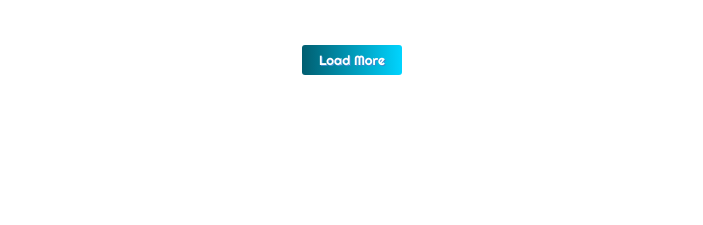
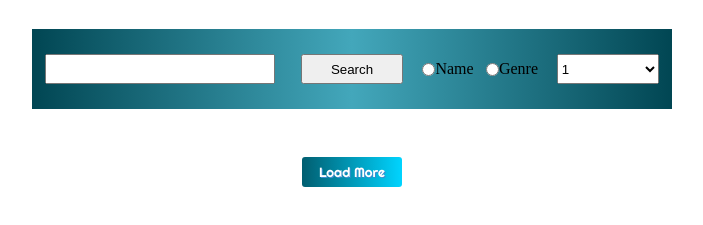
Before and after one commit to veljkoza/homework-3, a plain HTML site: page code-2/index.html in a window 1280 px wide. Shown: the part 203-428 px from the top of the page, without its empty margins (288-991 px from the left). Drawn offline with Linux system fonts and the light colour scheme; no server answers.

Commit message:
added search html and style structure, need to make it prettier

```diff
--- a/code-2/index.html
+++ b/code-2/index.html
@@ -26,7 +26,35 @@
     <div class="header"><h2>Gamezzz List</h2></div>
 
     <div class="main">
-      <div class="list-games"></div>
+      <div class="list-games">
+        <div id="inputText">
+          <input type="text" name="Search for games..." id="" />
+        </div>
+        <div>
+          <button id="searchBtn">Search</button>
+        </div>
+        <div class="radio-buttons">
+          <div>
+            <input type="radio" name="name" id="" /><label for="name"
+              >Name</label
+            >
+          </div>
+          <div>
+            <input type="radio" name="genre" id="" /><label for="genre"
+              >Genre</label
+            >
+          </div>
+        </div>
+        <div>
+          <select name="rating" id="rating">
+            <option value="1">1</option>
+            <option value="2">2</option>
+            <option value="3">3</option>
+            <option value="4">4</option>
+            <option value="5">5</option>
+          </select>
+        </div>
+      </div>
       <div class="grid-container"></div>
       <div class="button-container">
         <button id="load-more">Load More</button>
--- a/code-2/style.css
+++ b/code-2/style.css
@@ -52,6 +52,43 @@
   width: 50%;
   margin: 0 auto;
   padding-bottom: 2rem;
+}
+
+.list-games {
+  width: 100%;
+  height: 80px;
+  background-color: rgb(57, 106, 146);
+  background: linear-gradient(
+    90deg,
+    rgb(1, 70, 83) 0%,
+    rgb(67, 167, 187) 50%,
+    rgb(1, 70, 83) 100%
+  );
+
+  margin-bottom: 2rem;
+  display: grid;
+  grid-template-columns: repeat(5, 1fr);
+  align-items: center;
+}
+
+.list-games div{
+    height: 50px;
+    display: flex;
+    align-items: center;
+    justify-content: center;
+}
+
+.list-games > div > *{
+    width: 80%;
+    height: 60%;
+}
+
+#inputText{
+    grid-column: 1/3;
+}
+
+#inputText input{
+    width: 90%;
 }
 
 .grid-container {
@@ -116,7 +153,6 @@
     height: 150px;
   }
 
-
   .header h2 {
     font-size: initial;
   }
```
